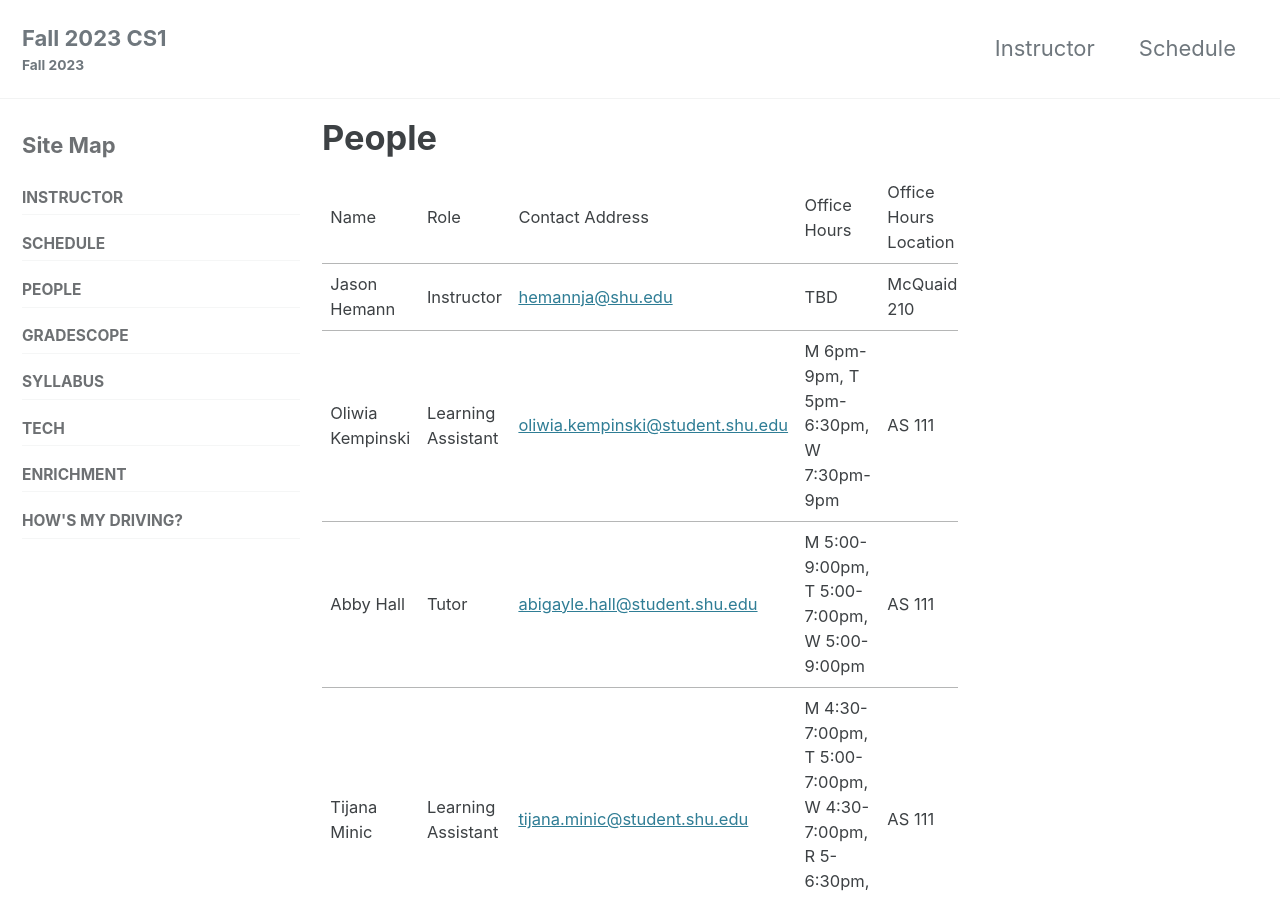
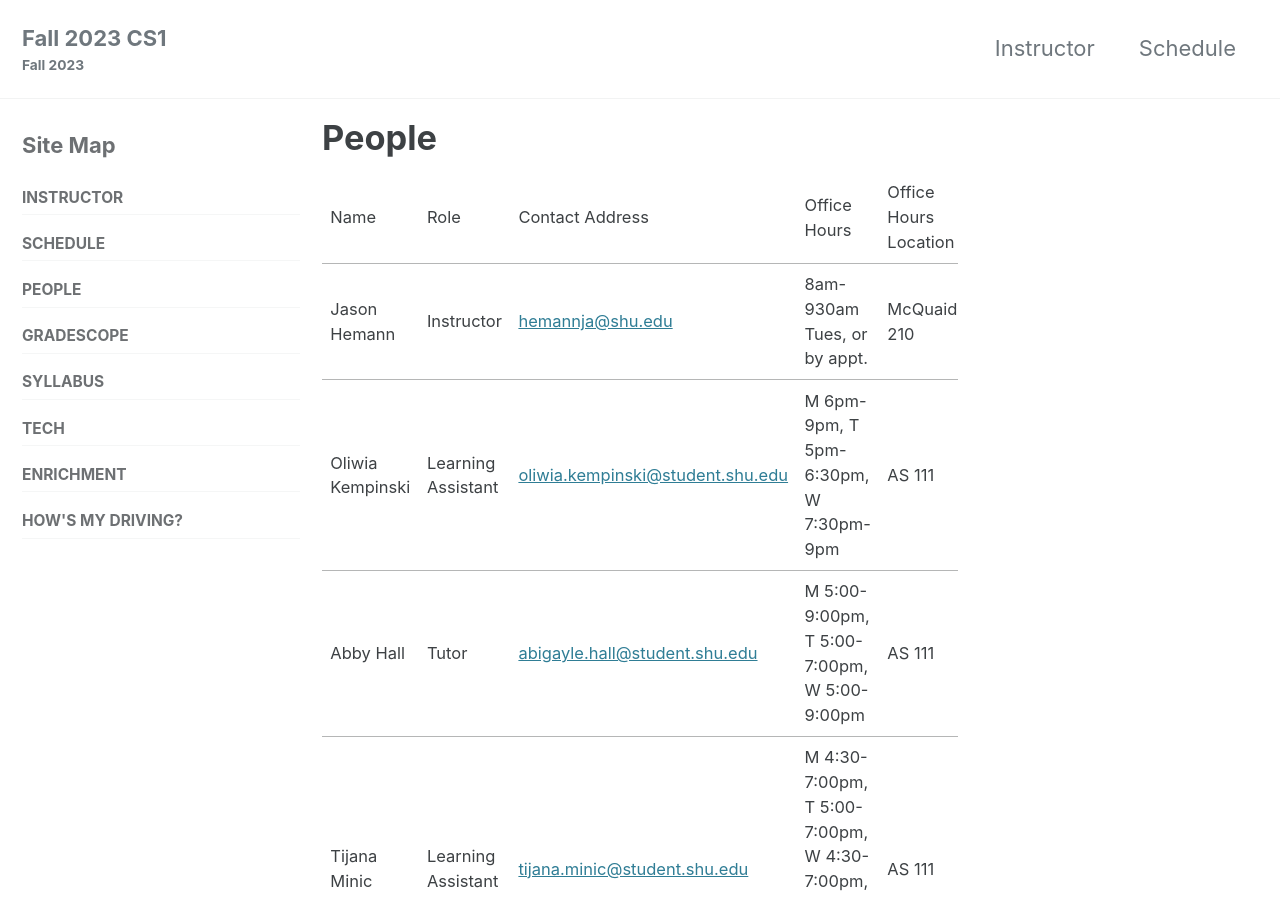
Before and after one commit to jasonhemann/25SP-CS1114, a Jekyll site: the page built from people.md, in a window 1280 px wide and 900 px high. Built offline with Jekyll 4.4.1, drawn with Linux system fonts in a browser that asks for light colours; cached includes are drawn as plain includes.

Commit message:
Adding up my OH

```diff
--- a/_config.yml
+++ b/_config.yml
@@ -113,7 +113,7 @@ author:
   twitter          : "jhemann"
   emailaddr        : "hemannja@shu.edu"
   office_hours_location: McQuaid 210
-  office_hours     : TBD
+  office_hours     : 8am-930am Tues, or by appt.
   bitbucket        : "jhemann-shu"
   github           : "jasonhemann"
   links:
```
